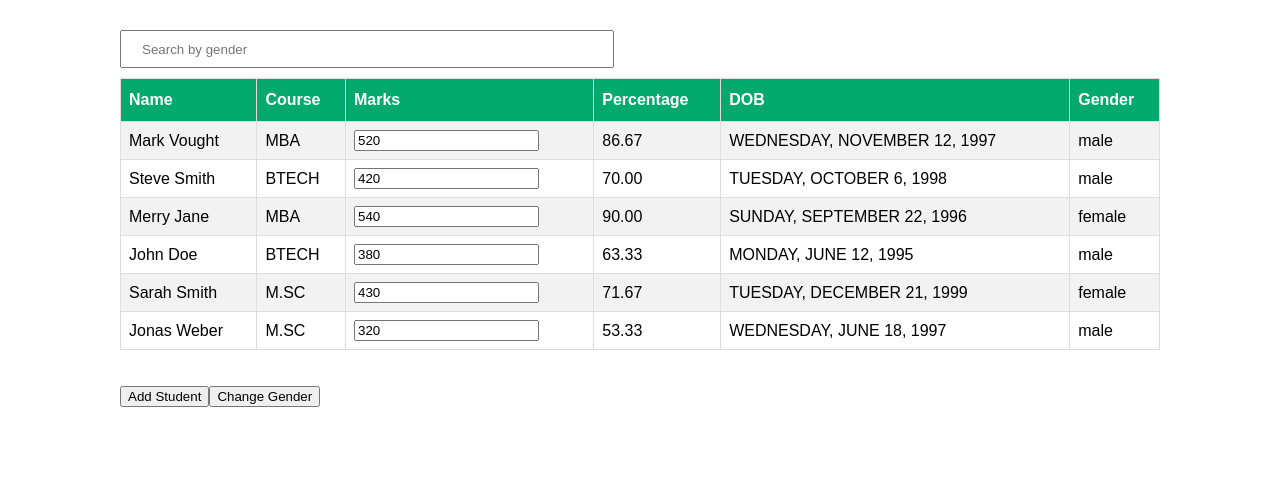
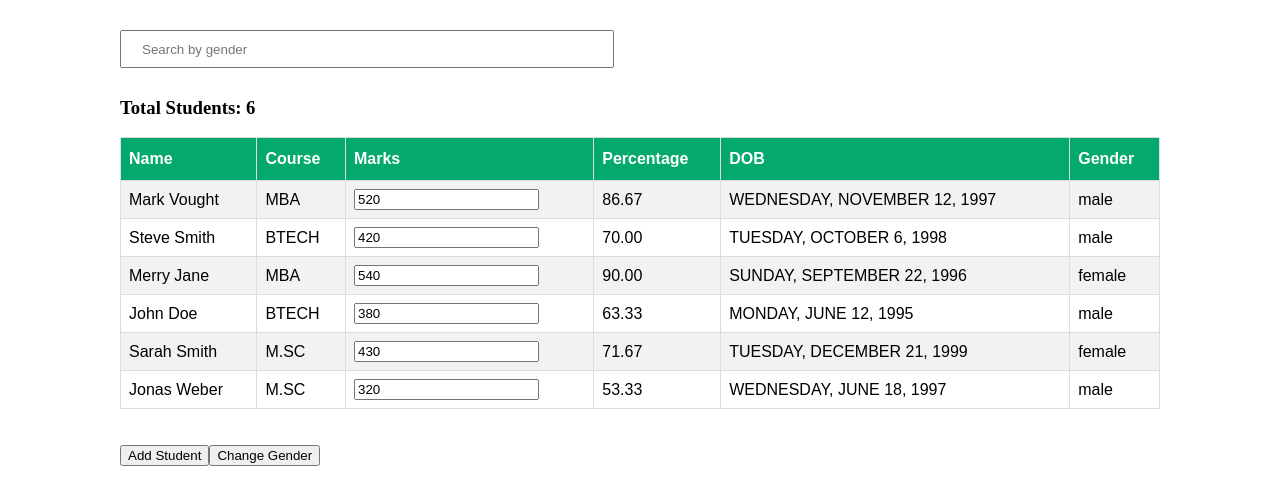
Before and after one commit to googray/ngfeatures-basic, an Angular app: page / in a window 1280 px wide. Shown: the top 504 px of the page. Built offline with nearby package versions, Linux system fonts and the light colour scheme.

Commit message:
use async pipe

```diff
--- a/src/app/app.component.html
+++ b/src/app/app.component.html
@@ -8,9 +8,9 @@
     />
   </div>
 
-  <!-- <div>
-    <h3>Total Students: {{totalStudents | async}}</h3>
-  </div> -->
+  <div>
+    <h3>Total Students: {{ totalStudents | async }}</h3>
+  </div>
   <table id="student" (mousemove)="onMouseMove()">
     <tr>
       <th>Name</th>
--- a/src/app/app.component.ts
+++ b/src/app/app.component.ts
@@ -16,6 +16,11 @@ export class AppComponent {
   // filterText: string = '';
   _filterText: string = '';
   filteredStudents!: IStudent[];
+  totalStudents = new Promise((resolve, reject) => {
+    setTimeout(() => {
+      resolve(this.filteredStudents.length);
+    }, 2000);
+  });
 
   get filterText() {
     return this._filterText;
```
